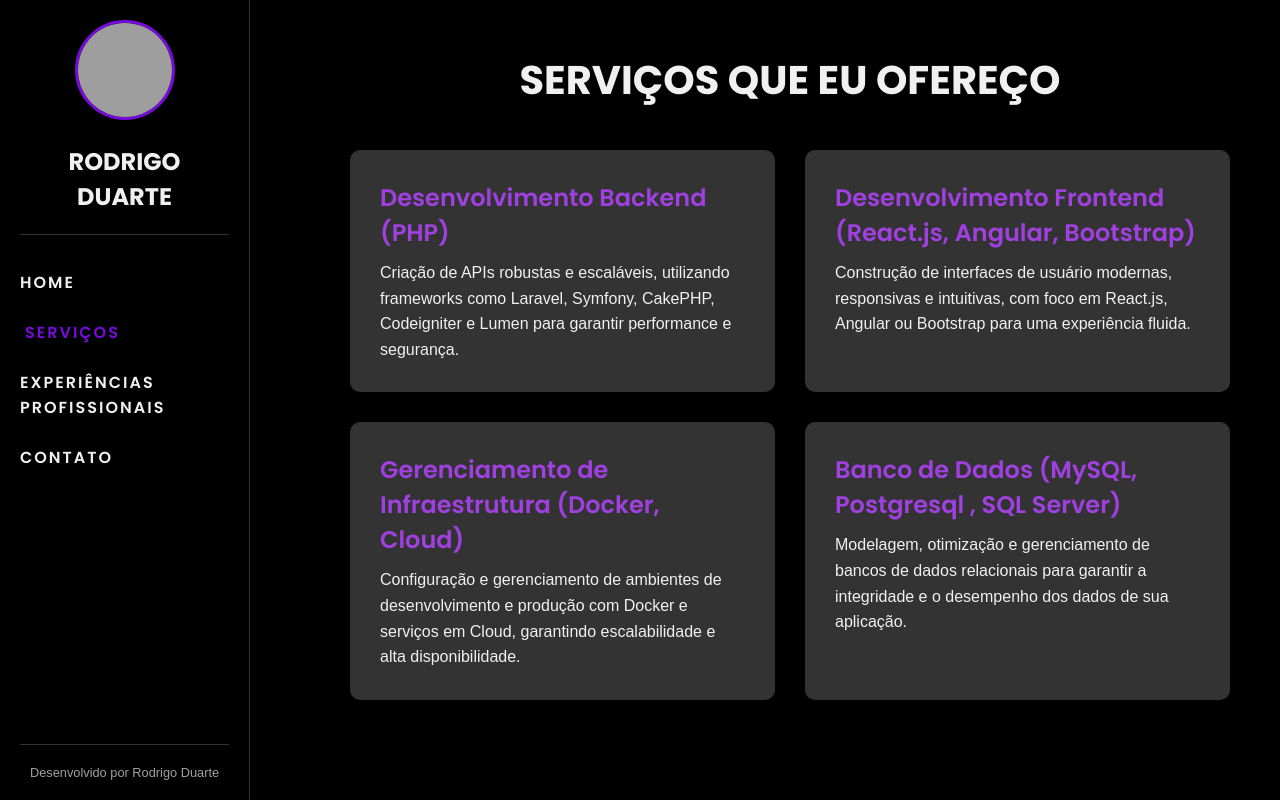
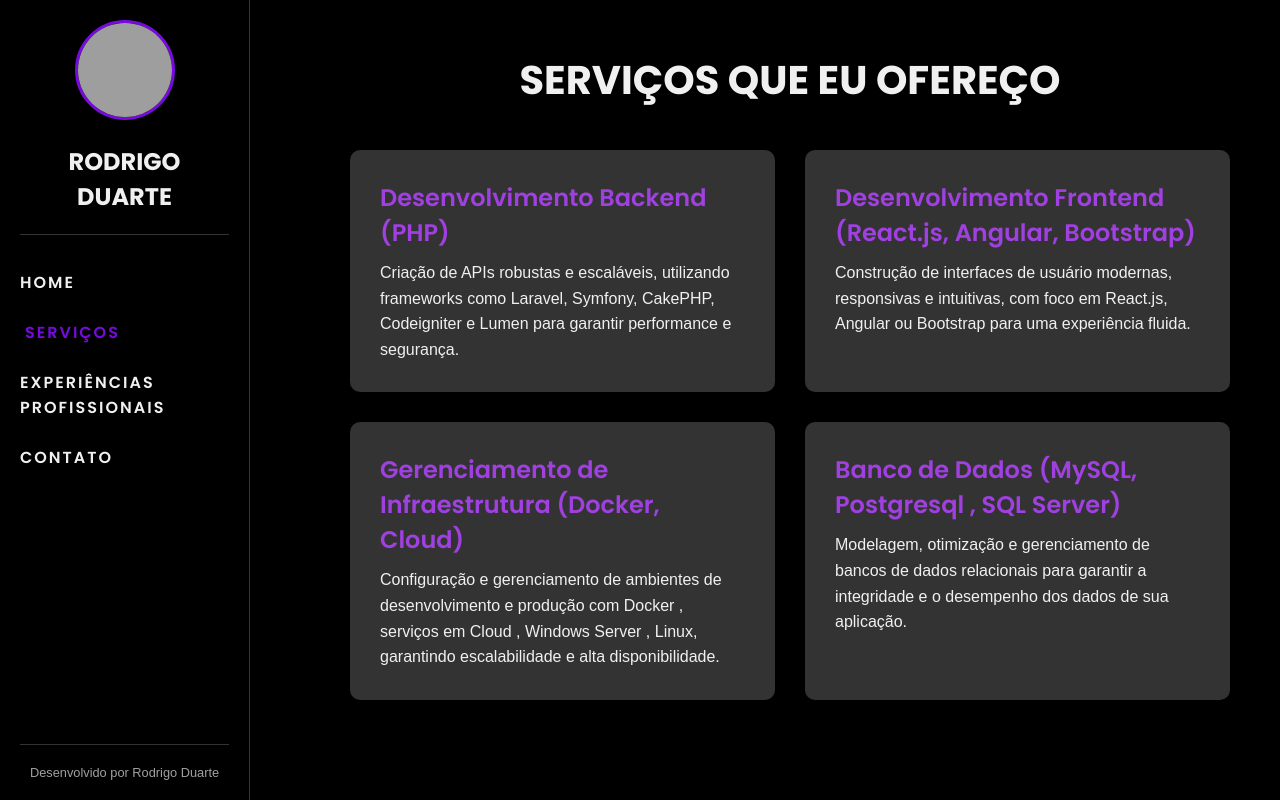
Before and after one commit to rodrigof12005/rodrigoduarte-website, a React (Vite) app: page / in a window 1280 px wide. Both pictures are taken after a click on the link "SERVIÇOS". Built offline with nearby package versions, Linux system fonts and the light colour scheme; grey boxes are pictures that could not be loaded.

Commit message:
Atualizando experiências profissionais e ajustando descrição dos serviços

```diff
--- a/src/components/Experience/Experience.jsx
+++ b/src/components/Experience/Experience.jsx
@@ -3,6 +3,13 @@ import './Experience.css';
 
 function Experience() {
   const experiences = [
+    {
+      company: 'Qintess',
+      icon: '/logos/qintess-logo.jpg',
+      role: 'Desenvolvedor Fullstack',
+      duration: 'Setembro 2025 ',
+      description: 'Desenvolvimento e manutenção de sistemas para a SAEB (governo da Bahia , SEI , sistemas governamentais) utilizando PHP , Laravel , Javascript ,React , Vue, Metronic, Bootstrap , Jquery , Ajax , Rest API , CI/CD(GitLab , Jenkis , Sonar , Larastan , Kubernetes), Mysql , Postgres , Sql Server, Cloud , Scrum , Kanban.',
+    },
     {
       company: 'Montreal',
       icon: '/logos/montreal-logo.webp',
--- a/src/components/Services/Services.jsx
+++ b/src/components/Services/Services.jsx
@@ -13,7 +13,7 @@ function Services() {
     },
     {
       title: 'Gerenciamento de Infraestrutura (Docker, Cloud)',
-      description: 'Configuração e gerenciamento de ambientes de desenvolvimento e produção com Docker e serviços em Cloud, garantindo escalabilidade e alta disponibilidade.',
+      description: 'Configuração e gerenciamento de ambientes de desenvolvimento e produção com Docker , serviços em Cloud , Windows Server , Linux, garantindo escalabilidade e alta disponibilidade.',
     },
     {
       title: 'Banco de Dados (MySQL, Postgresql , SQL Server)',
```
Also changed, not shown: public/logos/qintess-logo.jpg (added).
